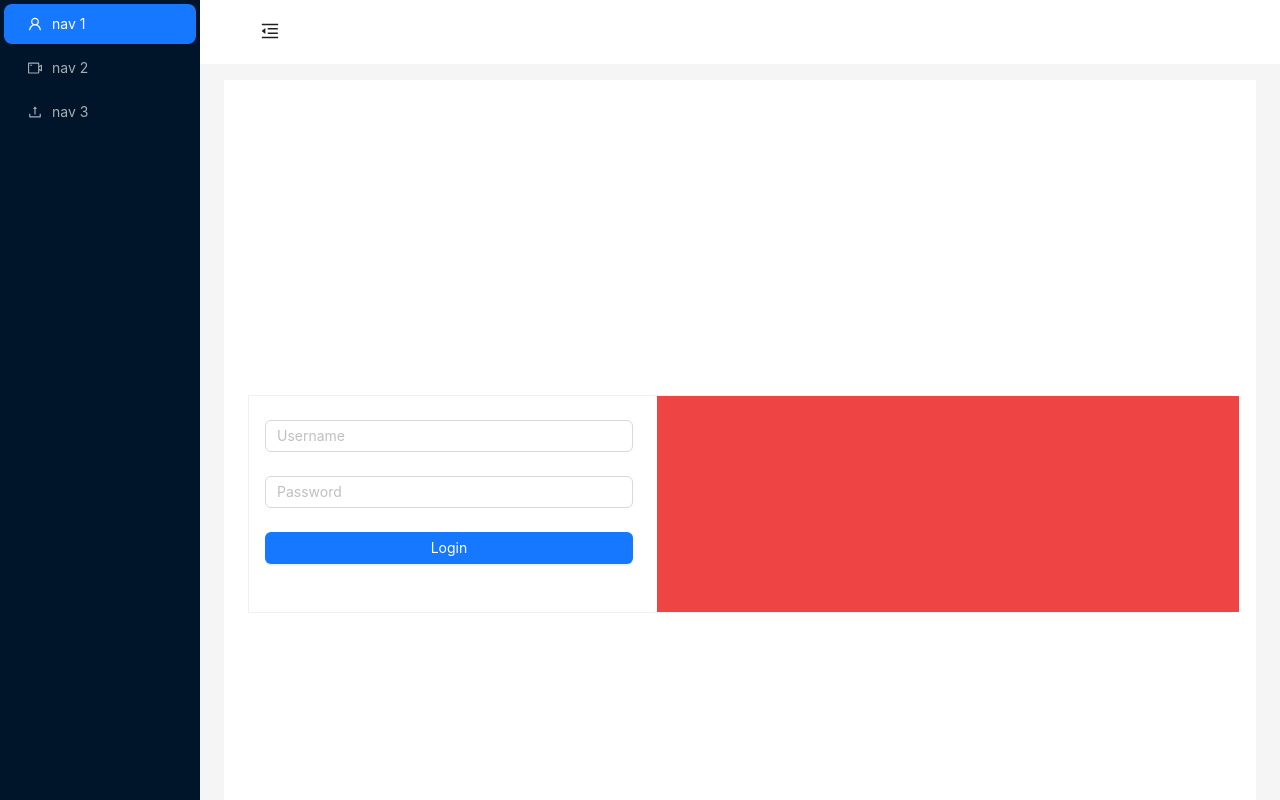
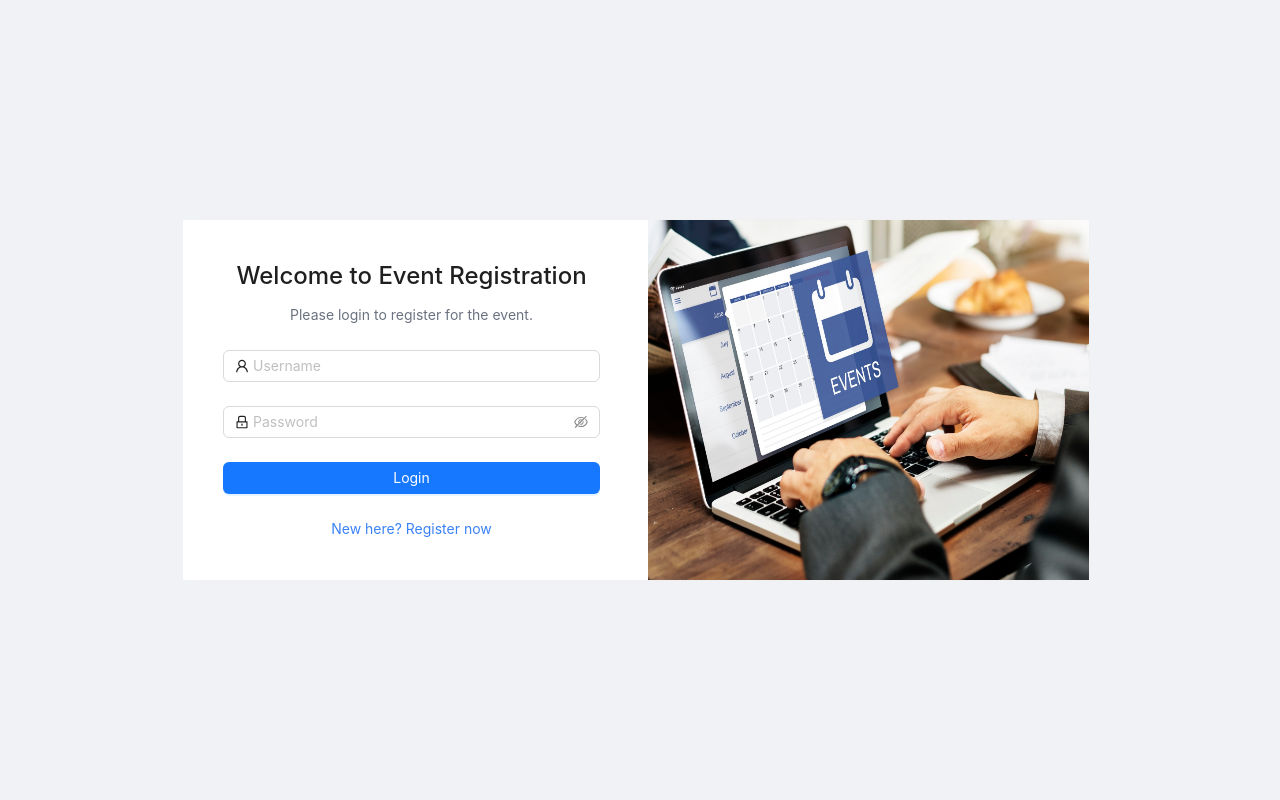
Before and after one commit to Wuttiwat2001/vue-event-registration, a Vue app: page / in a window 1280 px wide. Shown: the top 800 px of the page. Built offline with nearby package versions, Linux system fonts and the light colour scheme.

Commit message:
fix ui login and check login

```diff
--- a/src/App.vue
+++ b/src/App.vue
@@ -1,20 +1,31 @@
 <script setup>
-import { ref } from "vue";
+import { ref,onMounted } from "vue";
 import Menu from "@/components/layout/Menu.vue";
 import Header from "@/components/layout/Header.vue";
 import Content from "@/components/layout/Content.vue";
 import Footer from '@/components/layout/Footer.vue';
+import { useAuthStore } from "@/stores/useAuthStore";
+
+const authStore = useAuthStore();
+
+
+
+
+onMounted(() => {
+  authStore.restoreLogin();
+});
+
 
 
 const collapsed = ref(false);
 </script>
 <template>
   <a-layout class="tw-min-h-screen">
-    <Menu v-model:collapsed="collapsed" />
+    <Menu v-if="authStore.user.isLoggedIn" v-model:collapsed="collapsed" />
     <a-layout class="tw-w-full tw-overflow-auto tw-flex tw-flex-col">
-      <Header v-model:collapsed="collapsed" />
+      <Header v-if="authStore.user.isLoggedIn" v-model:collapsed="collapsed" />
       <Content/>
-      <Footer />
+      <Footer v-if="authStore.user.isLoggedIn" />
     </a-layout>
   </a-layout>
 </template>
--- a/src/components/layout/Content.vue
+++ b/src/components/layout/Content.vue
@@ -1,11 +1,18 @@
+<script setup>
+import { computed } from "vue";
+import { useAuthStore } from "@/stores/useAuthStore";
 
-<script setup>
+const authStore = useAuthStore();
+
+const layoutClasses = computed(() => {
+  return authStore.user.isLoggedIn ? "tw-p-6 tw-mx-6 tw-mt-4 tw-bg-white" : "";
+});
 </script>
+
 <template>
-  <a-layout-content class="tw-h-full  tw-p-6 tw-mx-6 tw-mt-4 tw-bg-white">
+  <a-layout-content :class="`tw-h-full  ${layoutClasses}`">
     <router-view></router-view>
   </a-layout-content>
 </template>
-<style>
 
-</style>
+<style></style>
--- a/src/services/httpClient.js
+++ b/src/services/httpClient.js
@@ -37,7 +37,7 @@ httpClient.interceptors.response.use(
     if (response) {
       switch (response.status) {
         case 400:
-          message.error(`${response.data.message}`);
+          message.error(`${response.data.error}`);
           break;
         case 401:
           localStorage.removeItem("user");
--- a/src/stores/useAuthStore.js
+++ b/src/stores/useAuthStore.js
@@ -14,48 +14,38 @@ export const useAuthStore = defineStore("auth", () => {
       await new Promise((resolve) => setTimeout(resolve, 500));
       const response = await api.login(username, password);
       if (response.status === 200 && response.data.success) {
+        Object.assign(user, response.data.data);
         user.isLoggedIn = true;
-        user = {
-          ...response.data.data,
-        };
-        token = response.data.token;
+        const token = response.data.token;
+
         localStorage.setItem("token", JSON.stringify(token));
         localStorage.setItem("user", JSON.stringify(user));
         fetchingStatus.value = "success";
       } else {
         fetchingStatus.value = "failed";
-        user = {
-          isLoggedIn: false,
-        };
+        user.isLoggedIn = false;
       }
     } catch (error) {
       fetchingStatus.value = "failed";
-      user = {
-        isLoggedIn: false,
-      };
-    } finally {
-      fetchingStatus.value = "success";
+      user.isLoggedIn = false;
     }
   }
 
   function restoreLogin() {
     const token = localStorage.getItem("token");
-    const user = localStorage.getItem("user");
-    if (token && user) {
-      user = JSON.parse(user);
+    const storedUser = localStorage.getItem("user");
+    if (token && storedUser) {
+      Object.assign(user, JSON.parse(storedUser));
+      user.isLoggedIn = true;
     } else {
-      user = {
-        isLoggedIn: false,
-      };
+      user.isLoggedIn = false;
     }
   }
 
   function logout() {
     localStorage.removeItem("token");
     localStorage.removeItem("user");
-    user = {
-      isLoggedIn: false,
-    };
+    user.isLoggedIn = false;
   }
 
   return {
@@ -63,6 +53,6 @@ export const useAuthStore = defineStore("auth", () => {
     fetchingStatus,
     login,
     restoreLogin,
-    logout
+    logout,
   };
 });
--- a/src/views/Login.vue
+++ b/src/views/Login.vue
@@ -1,48 +1,86 @@
 <script setup>
-import { ref } from "vue";
+import { reactive } from "vue";
+import { UserOutlined, LockOutlined } from "@ant-design/icons-vue";
+import { useAuthStore } from "@/stores/useAuthStore";
+const authStore = useAuthStore();
 
-const username = ref("");
-const password = ref("");
-
-const handleSubmit = (e) => {
-  e.preventDefault();
-  // Handle login logic here
-  console.log("Username:", username.value);
-  console.log("Password:", password.value);
+const formState = reactive({
+  username: "",
+  password: "",
+});
+const onFinish = (values) => {
+  authStore.login(values.username, values.password);
 };
 </script>
 <template>
-  <a-row  type="flex" justify="center" align="middle" style="height: 100vh">
-    <a-col :span="24" >
-      <a-card  :bodyStyle="{ padding: '0' }" class="tw-rounded-none" >
+  <a-row
+    type="flex"
+    justify="center"
+    align="middle"
+    style="height: 100vh; background-color: #f0f2f5"
+  >
+    <a-col :span="24" style="max-width: 900px">
+      <a-card :bodyStyle="{ padding: '0' }">
         <a-row :gutter="[16, 16]">
-          <a-col class="tw-p-6" :span="24" :md="10" :lg="10">
-            <a-form @submit="handleSubmit">
-              <a-form-item>
-                <a-input v-model="username" placeholder="Username" />
+          <a-col class="tw-px-10 tw-py-10 tw-bg-white" :span="24" :md="12">
+            <div class="tw-text-center tw-mb-6">
+              <h2 class="tw-text-2xl">Welcome to Event Registration</h2>
+              <p class="tw-text-gray-500">
+                Please login to register for the event.
+              </p>
+            </div>
+            <a-form :model="formState" name="normal_login" @finish="onFinish">
+              <a-form-item
+                name="username"
+                :rules="[
+                  { required: true, message: 'Please input your username!' },
+                ]"
+              >
+                <a-input v-model:value="formState.username" placeholder="Username">
+                  <template #prefix>
+                    <user-outlined class="site-form-item-icon" />
+                  </template>
+                </a-input>
+              </a-form-item>
+
+              <a-form-item
+                name="password"
+                :rules="[
+                  { required: true, message: 'Please input your password!' },
+                ]"
+              >
+                <a-input-password v-model:value="formState.password" placeholder="Password">
+                  <template #prefix>
+                    <lock-outlined class="site-form-item-icon" />
+                  </template>
+                </a-input-password>
               </a-form-item>
               <a-form-item>
-                <a-input
-                  v-model="password"
-                  type="password"
-                  placeholder="Password"
-                />
-              </a-form-item>
-              <a-form-item>
-                <a-button type="primary" html-type="submit" block>Login</a-button>
+                <a-button :loading="authStore.fetchingStatus === 'loading' ? true : false" type="primary" html-type="submit" block>
+                  Login
+                </a-button>
               </a-form-item>
             </a-form>
+            <div class="tw-text-center tw-mt-4">
+              <a href="/register" class="tw-text-blue-500"
+                >New here? Register now</a
+              >
+            </div>
           </a-col>
-          <a-col  class="tw-bg-red-500" :span="24" :md="14" :lg="14">
 
+          <a-col class="tw-hidden md:tw-block" :span="24" :md="12">
+            <div class="tw-h-full tw-flex tw-items-center tw-justify-center">
+              <img
+                src="@/assets/images/appointment-agenda-reminder-personal-organizer-calendar-concept.jpg"
+                alt="Event Registration"
+                class="tw-max-w-full tw-h-full"
+              />
+            </div>
           </a-col>
         </a-row>
       </a-card>
     </a-col>
   </a-row>
-
 </template>
 
-<style scoped>
-/* Add any custom styles here */
-</style>
+<style scoped></style>
```
Also changed, not shown: src/assets/images/appointment-agenda-reminder-personal-organizer-calendar-concept.jpg (added).
